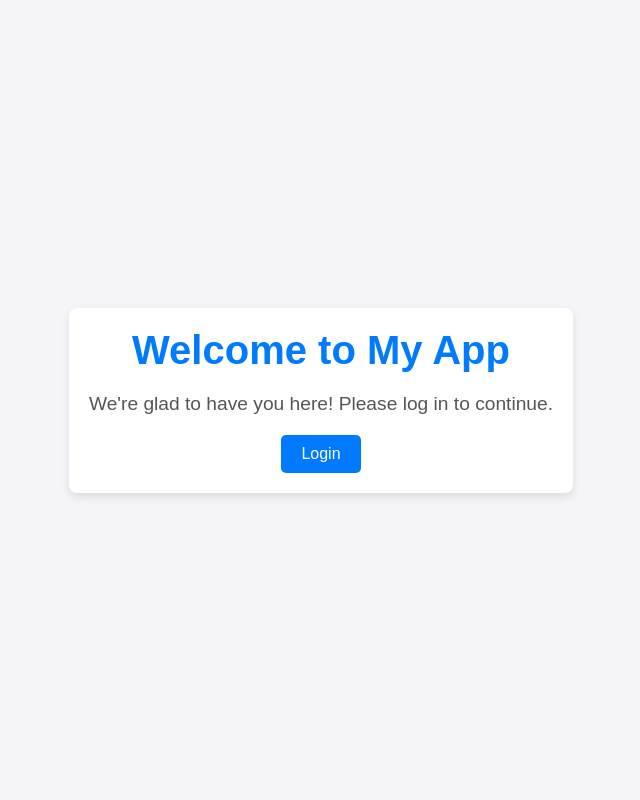
After one commit to brissporras26/app_to_do_list, a Flask app: template app/templates/index.html in a window 1280 px wide. The commit adds this page. Shown: the whole page, without its empty margins (319-959 px from the left). Run offline with Flask 3, Linux system fonts and the light colour scheme; the template is opened without the code that fills it, so the values that code supplies are empty.

```diff
--- a/app/__init__.py
+++ b/app/__init__.py
@@ -1,9 +1,14 @@
 from flask import Flask, request
 from werkzeug.middleware.proxy_fix import ProxyFix
-
+from dotenv import load_dotenv
+import os
 
 def create_app():
     app = Flask(__name__)
+
+    load_dotenv()
+
+    app.config['SECRET_KEY'] = os.getenv('SECRET_KEY')
 
     @app.before_request
     def before_request():
@@ -16,14 +21,17 @@ def create_app():
 
 
         from app.routes.home import home_bp
-#        from app.routes.user import user_bp
+        from app.routes.user import user_bp
         from app.routes.tasks import task_bp
+        #from app.routes.index import index_bp
 
 
 
         app.register_blueprint(home_bp)
-       # app.register_blueprint(user_bp)
+        app.register_blueprint(user_bp)
         app.register_blueprint(task_bp)
+        #app.register_blueprint(index_bp)
+
 
 
     return app
--- a/app/routes/__init__.py
+++ b/app/routes/__init__.py
@@ -5,3 +5,4 @@ home_bp = Blueprint('home', __name__)
 auth_bp = Blueprint('auth', __name__)
 user_bp = Blueprint('user', __name__)
 task_bp = Blueprint('task', __name__)
+index_bp = Blueprint('index', __name__)
--- /dev/null
+++ b/app/static/styles.css
@@ -0,0 +1,46 @@
+/* Estilos generales */
+body {
+    margin: 0;
+    font-family: Arial, sans-serif;
+    background-color: #f4f4f9;
+    color: #333;
+    display: flex;
+    align-items: center;
+    justify-content: center;
+    height: 100vh;
+}
+
+.container {
+    text-align: center;
+    padding: 20px;
+    background-color: #ffffff;
+    border-radius: 8px;
+    box-shadow: 0 4px 8px rgba(0, 0, 0, 0.1);
+}
+
+header h1 {
+    font-size: 2.5rem;
+    color: #007bff;
+    margin: 0;
+}
+
+main p {
+    font-size: 1.2rem;
+    color: #555;
+    margin: 20px 0;
+}
+
+.btn-login {
+    display: inline-block;
+    padding: 10px 20px;
+    font-size: 1rem;
+    color: #fff;
+    background-color: #007bff;
+    text-decoration: none;
+    border-radius: 5px;
+    transition: background-color 0.3s ease;
+}
+
+.btn-login:hover {
+    background-color: #0056b3;
+}
--- a/app/templates/home.html
+++ b/app/templates/home.html
@@ -13,6 +13,7 @@
         <nav>
             <ul>
                 <li><a href="{{ url_for('home.home') }}">Home</a></li>
+                <li><a href="{{ url_for('user.get_user') }}">Login</a></li>
             </ul>
         </nav>
     </header>
--- /dev/null
+++ b/app/templates/index.html
@@ -0,0 +1,20 @@
+<!DOCTYPE html>
+<html lang="en">
+<head>
+    <meta charset="UTF-8">
+    <meta name="viewport" content="width=device-width, initial-scale=1.0">
+    <title>Welcome | My App</title>
+    <link rel="stylesheet" href="styles.css">
+</head>
+<body>
+    <div class="container">
+        <header>
+            <h1>Welcome to My App</h1>
+        </header>
+        <main>
+            <p>We're glad to have you here! Please log in to continue.</p>
+            <a href="/login" class="btn-login">Login</a>
+        </main>
+    </div>
+</body>
+</html>
--- a/app/templates/login.html
+++ b/app/templates/login.html
@@ -10,7 +10,9 @@
     <header>
         <h1>To-Do List</h1>
         <nav>
-
+            <ul>
+                <li><a ></a></li>
+            </ul>
         </nav>
     </header>
     <main>
@@ -26,7 +28,7 @@
                 <button type="submit" class="submit-button">Login</button>
             </form>
             <p class="register-link">
-                Don't have an account? <a href="/register" class="register-button">Register here</a>
+                Don't have an account? <a href="{{ url_for('user.add_user') }}" class="register-button">Register here</a>
             </p>
         </section>
     </main>
```
Also changed, not shown: app/forms.py (deleted, +0 -17 lines), app/logic/task_logic.py (+1 -15 lines), app/logic/users_logic.py (+12 -27 lines), app/routes/index.py (added, +8 -0 lines), app/routes/user.py (+46 -5 lines), app/templates/register.html (+4 -4 lines), app/utils.py (deleted), 1 other file.
